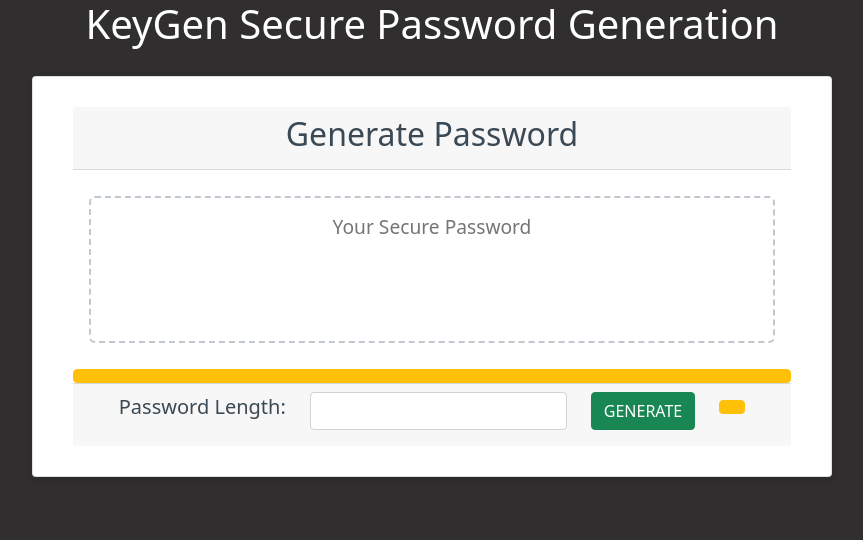
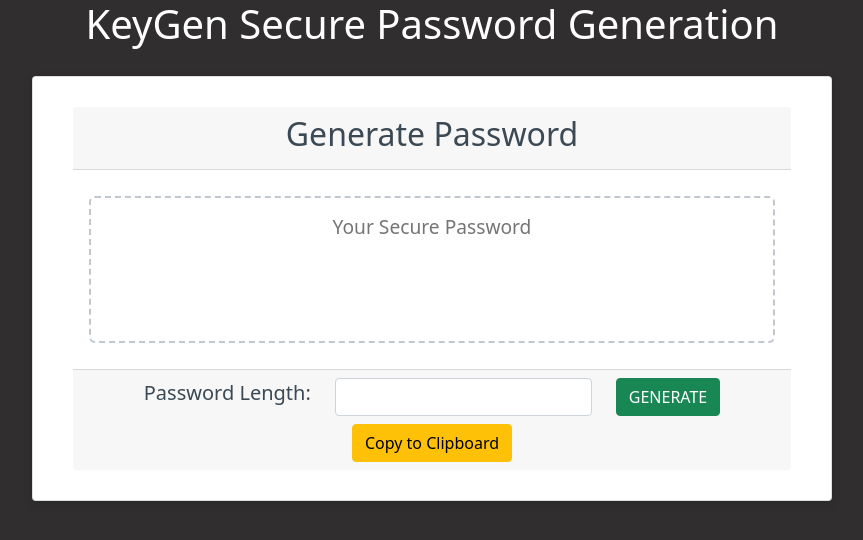
Before and after one commit to puentebravo/KeyGen-2.0, a React (Create React App) app in the folder Client/: page / in a window 1280 px wide. Shown: the top 540 px of the page, without its empty margins (208-1071 px from the left). Built offline with nearby package versions, Linux system fonts and the light colour scheme.

Commit message:
added copy button state, function to handle button click/state update

```diff
--- a/Client/src/components/passcard/index.js
+++ b/Client/src/components/passcard/index.js
@@ -1,11 +1,11 @@
 import React, { useState } from "react";
-import CopyBtn from "../copybtn/index";
 import PassCardFooter from "../passcardfooter/index";
 import PassOutput from "../passwordoutput/index";
 import "./passcard.css";
 
 function PassCard() {
   const [password, setPassword] = useState();
+  const [copyStatus, setCopyStatus] = useState("Copy to Clipboard");
 
   // Generates a password of the specified length if conditions are met
   const generatePass = (pwLength) => {
@@ -25,11 +25,19 @@ function PassCard() {
         "You require more pylons! Please select a number between 8 and 128."
       );
     }
+
+    setCopyStatus("Copy to Clipboard");
   };
 
   // Copies password output to clipboard on click.
-  const copyPass = (text) => {
-    navigator.clipboard.writeText(text);
+  const copyPass = () => {
+    navigator.clipboard.writeText(password);
+    setCopyStatus("Copied!");
+  };
+
+  const handleFormCopy = (event) => {
+    event.stopPropagation();
+    copyPass();
   };
 
   return (
@@ -38,8 +46,12 @@ function PassCard() {
         <h2 className="text-center">Generate Password</h2>
       </div>
       <PassOutput password={password} />
-      <CopyBtn password={password} copyPass={copyPass} />
-      <PassCardFooter generatePass={generatePass} />
+      <PassCardFooter
+        generatePass={generatePass}
+        password={password}
+        copyPass={handleFormCopy}
+        copyStatus={copyStatus}
+      />
     </div>
   );
 }
```
